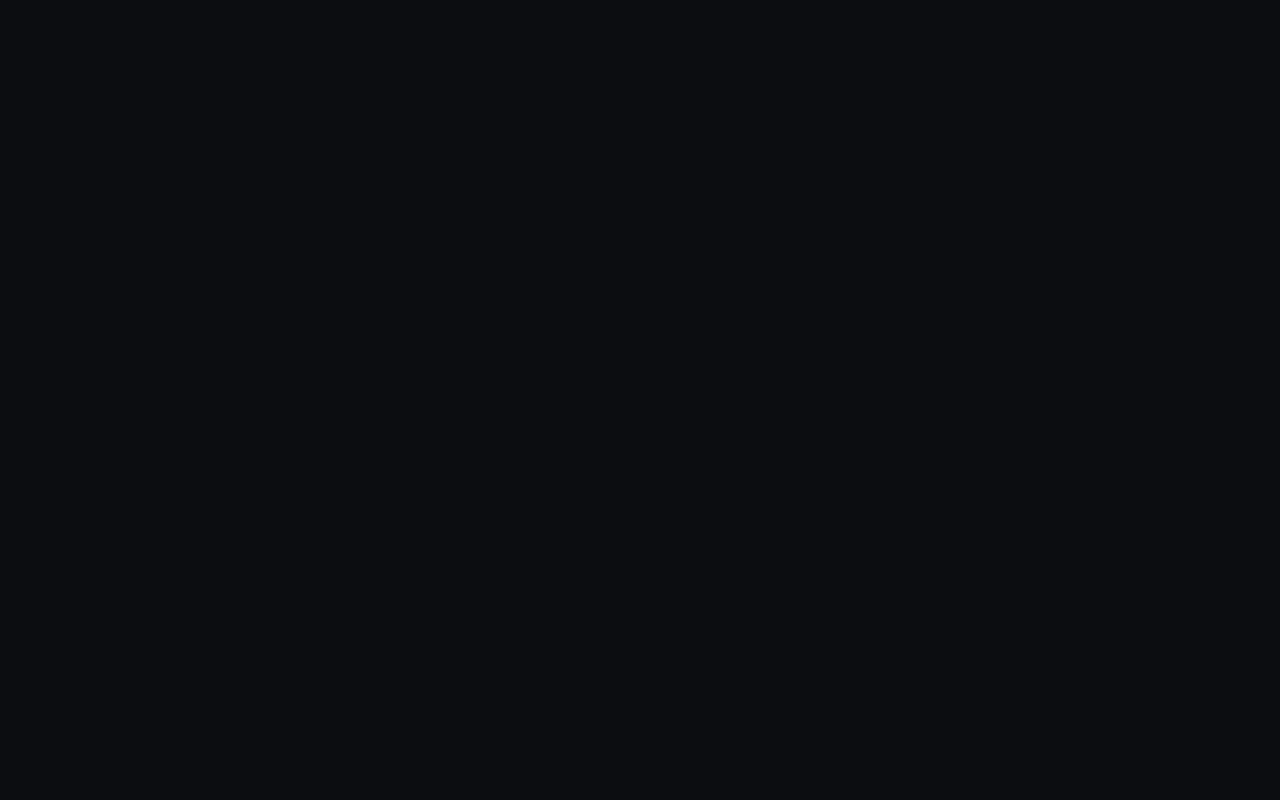
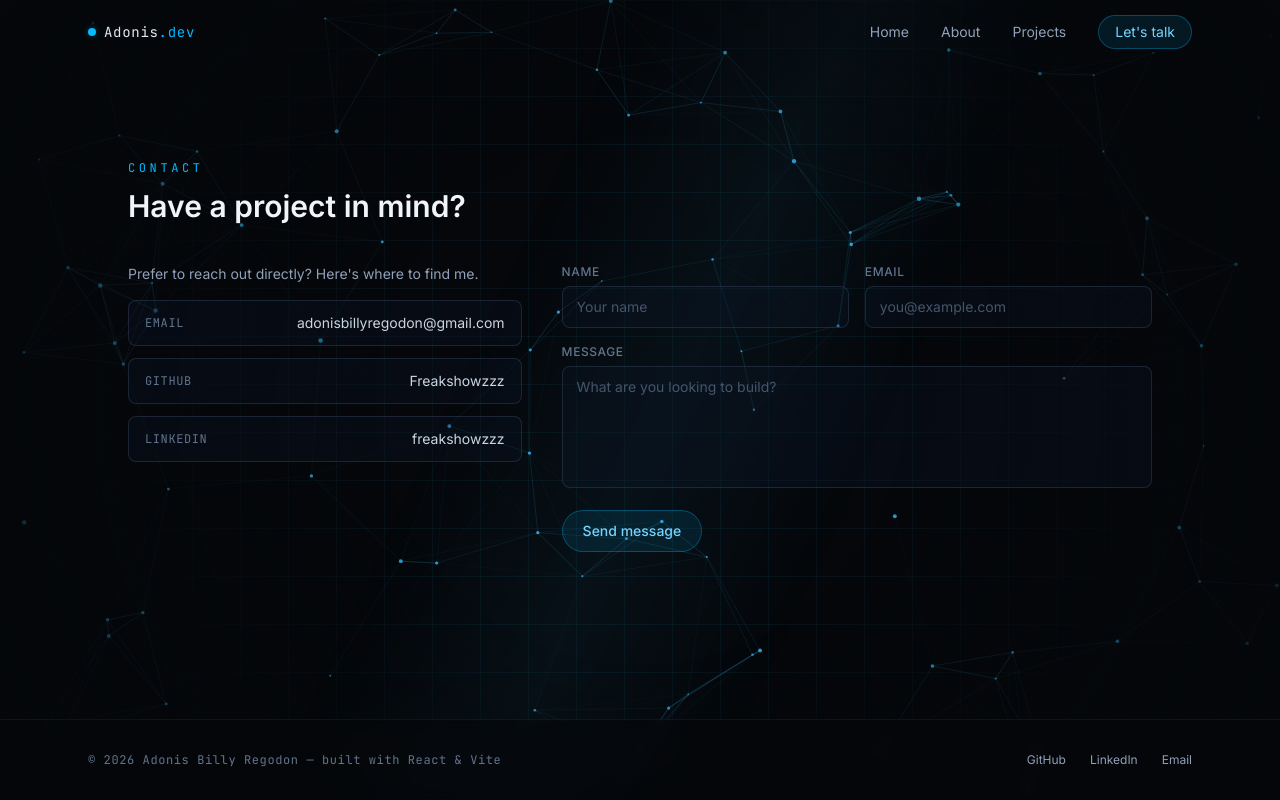
Before and after one commit to Freakshowzzz/reactportfolio, a React (Vite) app: page /contact in a window 1280 px wide. Before the commit this address had no page. Built offline with nearby package versions, Linux system fonts and the light colour scheme.

Commit message:
Final Changes

```diff
--- a/src/components/common/footer.tsx
+++ b/src/components/common/footer.tsx
@@ -7,8 +7,11 @@ type SocialLink = {
 
 const SOCIAL_LINKS: SocialLink[] = [
   { label: "GitHub", href: "https://github.com/Freakshowzzz" },
-  { label: "LinkedIn", href: "https://www.linkedin.com/in/freakshowzzz" },
-  { label: "Email", href: "adonisbillyregodon@gmail.com" },
+  { label: "LinkedIn", href: "https://www.linkedin.com/in/freakshowzzz/" },
+  {
+    label: "Email",
+    href: "https://mail.google.com/mail/?view=cm&fs=1&to=adonisbillyregodon@gmail.com",
+  },
 ];
 
 export default function Footer() {
@@ -18,7 +21,7 @@ export default function Footer() {
     <footer className="relative z-10 border-t border-sky-400/10 bg-[#05070a]/60 backdrop-blur-sm">
       <div className="mx-auto flex max-w-6xl flex-col gap-4 px-6 py-8 sm:flex-row sm:items-center sm:justify-between">
         <p className="font-mono text-xs tracking-wider text-slate-500">
-          © {year} ABR<span className="text-sky-400">.dev</span> — built with React &amp; Vite
+          © {year} Adonis Billy Regodon — built with React &amp; Vite
         </p>
 
         <nav className="flex items-center gap-6">
--- a/src/components/common/header.tsx
+++ b/src/components/common/header.tsx
@@ -67,15 +67,15 @@ export default function Header() {
               <span className="absolute -bottom-1 left-0 h-px w-0 bg-sky-400 transition-all duration-300" />
             </Link>
           ))}
-          <a
-            href="/#contact"
+          <Link
+            to="/contact"
             className={cn(
               "rounded-full border border-sky-400/30 bg-sky-400/10 px-4 py-1.5 text-sm text-sky-300 transition-colors",
               "hover:border-sky-400/60 hover:bg-sky-400/20"
             )}
           >
             Let's talk
-          </a>
+          </Link>
         </nav>
 
         {/* Mobile menu toggle */}
@@ -123,13 +123,13 @@ export default function Header() {
               {link.label}
             </Link>
           ))}
-          <a
-            href="/#contact"
+          <Link
+            to="/contact"
             onClick={() => setMenuOpen(false)}
             className="mt-2 rounded-full border border-sky-400/30 bg-sky-400/10 px-4 py-2 text-center text-sm text-sky-300"
           >
             Let's talk
-          </a>
+          </Link>
         </nav>
       </div>
     </header>
--- a/src/components/features/about/interestsection.tsx
+++ b/src/components/features/about/interestsection.tsx
@@ -7,7 +7,7 @@ const INTERESTS: Interest[] = [
   { tag: "Playing", title: "Dota 2" },
   { tag: "Listening", title: "Engelwood — Crystal Dolphin" },
   { tag: "Reading", title: "The Greatest Estate Developer" },
-  { tag: "Learning", title: "Unity Game Engine" },
+  { tag: "Learning", title: "Unity" },
 ];
 
 export default function InterestsSection() {
@@ -23,7 +23,6 @@ export default function InterestsSection() {
 
         {/* terminal-style log */}
         <div className="mt-8 overflow-hidden rounded-xl border border-slate-700/50 bg-[#05070a]/60 font-mono text-sm">
-
           {/* fake window chrome */}
           <div className="flex items-center gap-1.5 border-b border-slate-700/50 px-4 py-3">
             <span className="h-2.5 w-2.5 rounded-full bg-slate-600" />
--- /dev/null
+++ b/src/components/features/home/contactsection.tsx
@@ -0,0 +1,144 @@
+import { useState, type FormEvent } from "react";
+import { cn } from "@/lib/cn";
+
+const SOCIAL_LINKS = [
+  {
+    label: "Email",
+    value: "adonisbillyregodon@gmail.com",
+    href: "https://mail.google.com/mail/?view=cm&fs=1&to=adonisbillyregodon@gmail.com",
+  },
+  { label: "GitHub", value: "Freakshowzzz", href: "https://github.com/Freakshowzzz" },
+  { label: "LinkedIn", value: "freakshowzzz", href: "https://www.linkedin.com/in/freakshowzzz/" },
+];
+
+type Status = "idle" | "submitting" | "success";
+
+export default function ContactSection() {
+  const [status, setStatus] = useState<Status>("idle");
+
+  function handleSubmit(e: FormEvent<HTMLFormElement>) {
+    e.preventDefault();
+    setStatus("submitting");
+
+    const form = e.currentTarget;
+
+    // Placeholder submission — no backend wired up yet.
+    // Swap this block for a real fetch() call once you have
+    // somewhere to send the message (Formspree, your own API, etc).
+    setTimeout(() => {
+      setStatus("success");
+      form.reset();
+    }, 600);
+  }
+
+  return (
+    <section id="contact" className="px-6 py-24 sm:px-12">
+      <div className="mx-auto max-w-5xl">
+        <p className="font-mono text-xs uppercase tracking-[0.3em] text-sky-400">
+          Contact
+        </p>
+        <h2 className="mt-3 text-2xl font-semibold text-slate-100 sm:text-3xl">
+          Have a project in mind?
+        </h2>
+
+        <div className="mt-10 grid gap-10 lg:grid-cols-[0.8fr_1.2fr]">
+          {/* Quick links */}
+          <div className="space-y-4">
+            <p className="text-sm text-slate-400">
+              Prefer to reach out directly? Here's where to find me.
+            </p>
+            <div className="space-y-3">
+              {SOCIAL_LINKS.map((link) => (
+                <a
+                  key={link.label}
+                  href={link.href}
+                  target={link.href.startsWith("http") ? "_blank" : undefined}
+                  rel={link.href.startsWith("http") ? "noreferrer" : undefined}
+                  className="flex items-center justify-between rounded-lg border border-slate-700/50 bg-slate-900/30 px-4 py-3 transition-colors hover:border-sky-400/40 hover:bg-slate-900/50"
+                >
+                  <span className="font-mono text-xs uppercase tracking-wider text-slate-500">
+                    {link.label}
+                  </span>
+                  <span className="text-sm text-slate-300">{link.value}</span>
+                </a>
+              ))}
+            </div>
+          </div>
+
+          {/* Form */}
+          <form onSubmit={handleSubmit} className="space-y-4">
+            <div className="grid gap-4 sm:grid-cols-2">
+              <div>
+                <label
+                  htmlFor="name"
+                  className="mb-1.5 block text-xs font-medium uppercase tracking-wider text-slate-500"
+                >
+                  Name
+                </label>
+                <input
+                  id="name"
+                  name="name"
+                  type="text"
+                  required
+                  className="w-full rounded-lg border border-slate-700/50 bg-slate-900/30 px-3.5 py-2.5 text-sm text-slate-100 outline-none transition-colors placeholder:text-slate-600 focus:border-sky-400/50"
+                  placeholder="Your name"
+                />
+              </div>
+              <div>
+                <label
+                  htmlFor="email"
+                  className="mb-1.5 block text-xs font-medium uppercase tracking-wider text-slate-500"
+                >
+                  Email
+                </label>
+                <input
+                  id="email"
+                  name="email"
+                  type="email"
+                  required
+                  className="w-full rounded-lg border border-slate-700/50 bg-slate-900/30 px-3.5 py-2.5 text-sm text-slate-100 outline-none transition-colors placeholder:text-slate-600 focus:border-sky-400/50"
+                  placeholder="you@example.com"
+                />
+              </div>
+            </div>
+
+            <div>
+              <label
+                htmlFor="message"
+                className="mb-1.5 block text-xs font-medium uppercase tracking-wider text-slate-500"
+              >
+                Message
+              </label>
+              <textarea
+                id="message"
+                name="message"
+                required
+                rows={5}
+                className="w-full resize-none rounded-lg border border-slate-700/50 bg-slate-900/30 px-3.5 py-2.5 text-sm text-slate-100 outline-none transition-colors placeholder:text-slate-600 focus:border-sky-400/50"
+                placeholder="What are you looking to build?"
+              />
+            </div>
+
+            <button
+              type="submit"
+              disabled={status === "submitting"}
+              className={cn(
+                "inline-flex items-center justify-center rounded-full border border-sky-400/30 bg-sky-400/10 px-5 py-2.5 text-sm font-medium text-sky-300 transition-colors",
+                "hover:border-sky-400/60 hover:bg-sky-400/20",
+                "disabled:cursor-not-allowed disabled:opacity-50"
+              )}
+            >
+              {status === "submitting" ? "Sending..." : "Send message"}
+            </button>
+
+            {status === "success" && (
+              <p className="text-sm text-emerald-400">
+                Message sent — I'll get back to you soon.
+              </p>
+            )}
+          </form>
+        </div>
+      </div>
+    </section>
+  );
+}
--- a/src/lib/projects.ts
+++ b/src/lib/projects.ts
@@ -51,7 +51,7 @@ export const PROJECTS: Project[] = [
     image: "/projects/portfolio2.png",
   },
   {
-    id: "group-project",
+    id: "group-project1",
     title: "Infographics Project",
     category: "Group Project",
     description:
@@ -61,7 +61,7 @@ export const PROJECTS: Project[] = [
     image: "/projects/group project.png",
   },
   {
-    id: "group-project",
+    id: "group-project2",
     title: "Public Store Web System",
     category: "Group Project",
     description:
--- a/src/main.tsx
+++ b/src/main.tsx
@@ -5,6 +5,7 @@ import { BrowserRouter, Routes, Route } from "react-router";
 import HomePage from "@/pages/home";
 import AboutPage from "@/pages/about";
 import ProjectsPage from "@/pages/projects";
+import ContactPage from "@/pages/contacts";
 import Layout from "@/pages/layout.tsx";
 
 createRoot(document.getElementById("root")!).render(
@@ -14,6 +15,7 @@ createRoot(document.getElementById("root")!).render(
         <Route path="/" element={<HomePage />} />
         <Route path="/about" element={<AboutPage />} />
         <Route path="/projects" element={<ProjectsPage />} />
+        <Route path="/contact" element={<ContactPage />} />
       </Route>
     </Routes>
   </BrowserRouter>,
--- /dev/null
+++ b/src/pages/contacts/index.tsx
@@ -0,0 +1,5 @@
+import ContactSection from "@/components/features/home/contactsection";
+
+export default function ContactPage() {
+  return <ContactSection />;
+}
--- a/src/pages/layout.tsx
+++ b/src/pages/layout.tsx
@@ -10,14 +10,15 @@ import TechBackground from "@/components/features/background/TechBackground";
  * they just render their own Section components via <Outlet />.
  *
  * Also handles scroll behavior on route/hash change: jumps to a
- * section if the URL has a hash otherwise scrolls to top on a fresh page load.
- **/
+ * section if the URL has a hash (e.g. coming from /about back to
+ * /#projects), otherwise scrolls to top on a fresh page load.
+ */
 export default function Layout() {
   const location = useLocation();
 
   useEffect(() => {
     if (location.hash) {
-
+      // wait a tick so the target page's sections have mounted
       const id = location.hash.slice(1);
       requestAnimationFrame(() => {
         document
@@ -30,10 +31,10 @@ export default function Layout() {
   }, [location.pathname, location.hash]);
 
   return (
-    <div className="relative min-h-screen">
+    <div className="relative flex min-h-screen flex-col">
       <TechBackground />
       <Header />
-      <main className="relative z-10 pt-16">
+      <main className="relative z-10 flex-1 pt-16">
         <Outlet />
       </main>
       <Footer />
```
Also changed, not shown: src/components/features/home/herosection.tsx (+7 -17 lines).
